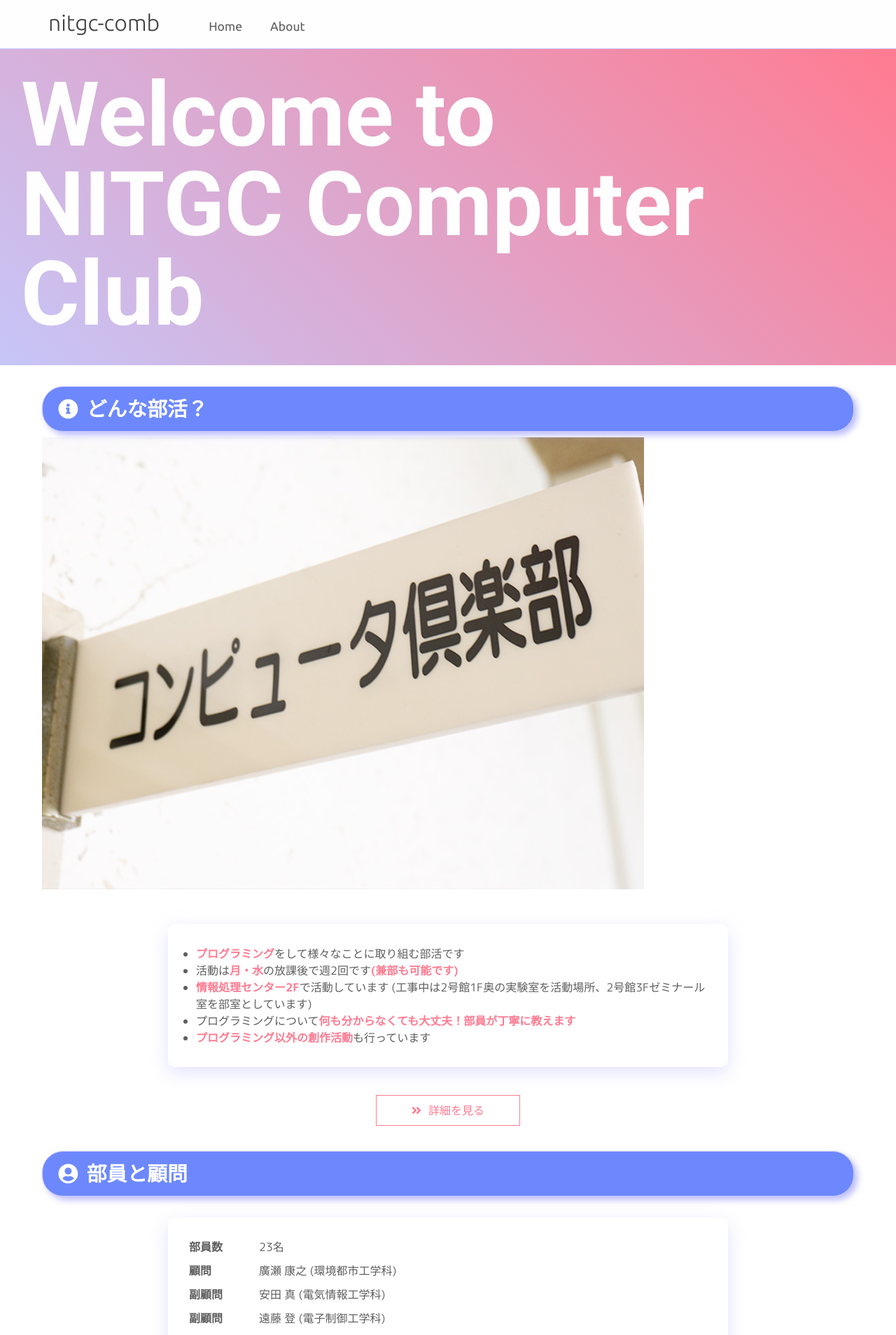
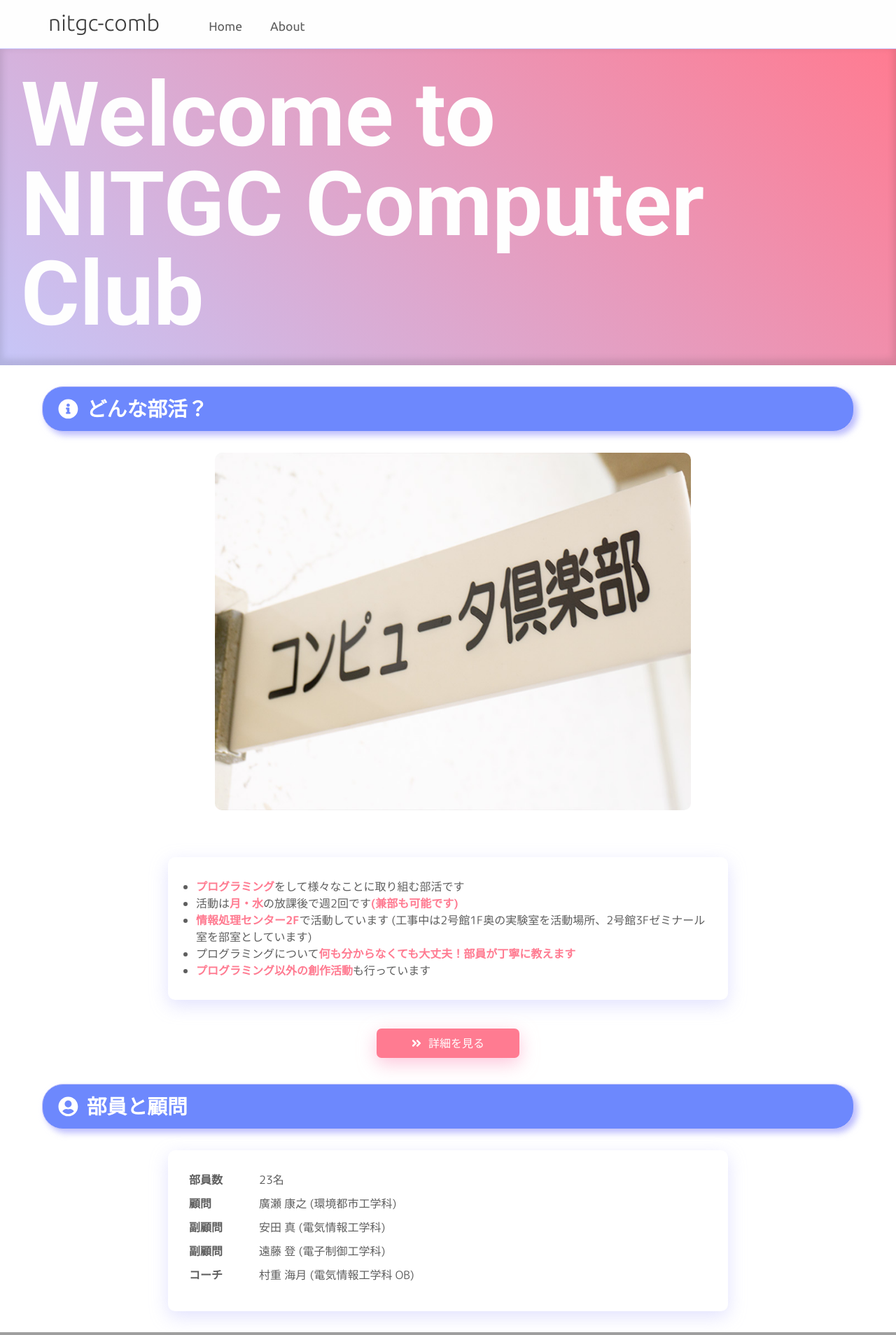
Before and after one commit to nitgc-comb/hp, a Vue app: page /#/ in a window 1280 px wide. Shown: the top 1908 px of the page at 70% size. Built offline with nearby package versions, Linux system fonts and the light colour scheme.

Commit message:
add: スタイルの追加

```diff
--- a/src/styles/foundation/_animate.css
+++ b/src/styles/foundation/_animate.css
@@ -1,3 +1,16 @@
+.fade-enter-active {
+  transition: opacity 2s;
+}
+
+.fade-leave-active {
+  transition: opacity 2s;
+  position: absolute;
+}
+
+.fade-enter, .fade-leave-to {
+  opacity: 0;
+}
+
 @-webkit-keyframes fadeIn {
   0% {
     opacity: 0;
--- a/src/styles/style.scss
+++ b/src/styles/style.scss
@@ -18,7 +18,14 @@ svg {
   margin: 0 12px;
 }
 
+.header {
+  display: flex;
+  position: sticky;
+  top: 0;
+  z-index: 10;
+
   .menubar {
+    width: 100%;
     padding: 5px;
     background-color: #fefefe;
     border-bottom: solid 1px #ccccff;
@@ -53,11 +60,13 @@ svg {
       }
     }
   }
+}
 
 .jumbotron {
   padding: 20px;
   background: linear-gradient(45deg, #c6c6f8, #ff7b91);
   -webkit-animation: hue 5s infinite linear;
+  box-shadow:0px -5px 10px 4px rgba(0, 0, 0, 0.1) inset;
 
   h2.jumbotron-text {
     padding: 10px;
@@ -66,6 +75,21 @@ svg {
     font-size: 8em;
     line-height: 1em;
     color: #fefefe;
+  }
+}
+
+.nav-btn-group {
+  max-width: 900px;
+  margin: auto;
+  text-align: center;
+
+  .nav-btn {
+    display: inline-block;
+    width: 31%;
+    height: 60px;
+    margin: 1%;
+    padding: 10px 30px;
+    background-color: #ff7b91;
   }
 }
 
@@ -79,6 +103,7 @@ svg {
   }
 
   h3.section-title {
+    margin-bottom: 0.8rem;
     padding: 10px;
     font-size: 1.8em;
     color: #fff;
@@ -93,6 +118,24 @@ svg {
     align-items: center;
   }
 
+  .img-l {
+    img {
+      order: 1;
+    }
+    .content-explain {
+      order: 2;
+    }
+  }
+
+  .img-r {
+    img {
+      order: 2;
+    }
+    .content-explain {
+      order: 1;
+    }
+  }
+
   .content-explain {
     display: inline-block;
     width: 48%;
@@ -105,6 +148,26 @@ svg {
     padding: 5px;
     font-size: 1.4em;
     color: #5e5e5e;
+  }
+
+  .carousel {
+    position: relative;
+    display: flex;
+    overflow: hidden;
+    justify-content: center;
+    align-items: center;
+  }
+
+  .carousel-inner {
+
+    img.carousel-img {
+      max-width: 700px;
+      vertical-align: top;
+      margin: 1%;
+      padding: 10px;
+      border-radius: 20px;
+      object-fit: cover;
+    }
   }
 
   img.section-content-img {
@@ -173,6 +236,16 @@ svg {
         font-size: 1.4em;
         font-weight: 700;
 
+        a {
+          color: #6d88fd;
+          text-decoration: none;
+          transition: all 300ms 0s ease;
+        }
+
+        a:hover {
+          color: #ff7b91;
+        }
+
         .event-date {
           vertical-align: middle;
           color: #9f9f9f;
@@ -217,23 +290,25 @@ svg {
     a.btn.router-btn {
       margin-bottom: 20px;
       padding: 10px 50px;
-      color: #ff7b91;
-      border: solid 1px #ff7b91;
+      color: #fff;
+      background-color: #ff7b91;
+      border-radius: 7px;
       transition: all 300ms 0s ease;
+      filter: drop-shadow(0px 0.5rem 0.8rem rgba(252, 160, 195, 0.6));
 
       svg.icon-detail {
         margin: 0 10px 0 0;
-        color: #ff7b91;
+        color: #fff;
       }
     }
 
     a.btn.router-btn:hover {
       text-decoration: none;
-      color: #fefefe;
-      background-color: #ff7b91;
+      color: #ff7b91;
+      background-color: #fdeff2;
 
       .icon-detail {
-        color: #fefefe;
+        color: #ff7b91;
       }
     }
   }
@@ -319,6 +394,23 @@ svg {
       display: inline-block;
     }
 
+    .img-l, .img-r {
+      img {
+        order: 1;
+      }
+      .content-explain {
+        order: 2;
+      }
+    }
+
+    .el-carousel {
+      height: 300px;
+
+      img.carousel-img {
+        width: 600px;
+      }
+    }
+
     img.section-content-img, .content-explain {
       width: 100%;
     }
@@ -366,10 +458,27 @@ svg {
       display: inline-block;
     }
 
+    img.carousel-img {
+      width: 90%;
+    }
+
     img.section-content-img, .content-explain {
       width: 100%;
     }
   }
+}
+
+.fade-enter-active {
+  transition: all 1s ease;
+}
+
+.fade-leave-active {
+  transition: all 1s ease;
+  position: absolute;
+}
+
+.fade-enter, .fade-leave-to {
+  opacity: 0;
 }
 
 @-webkit-keyframes hue {
```
Also changed, not shown: src/App.vue (+4 -4 lines), src/styles/layout/_main.scss (+5 -2 lines). Lines whose indentation alone changed are shown as unchanged.
